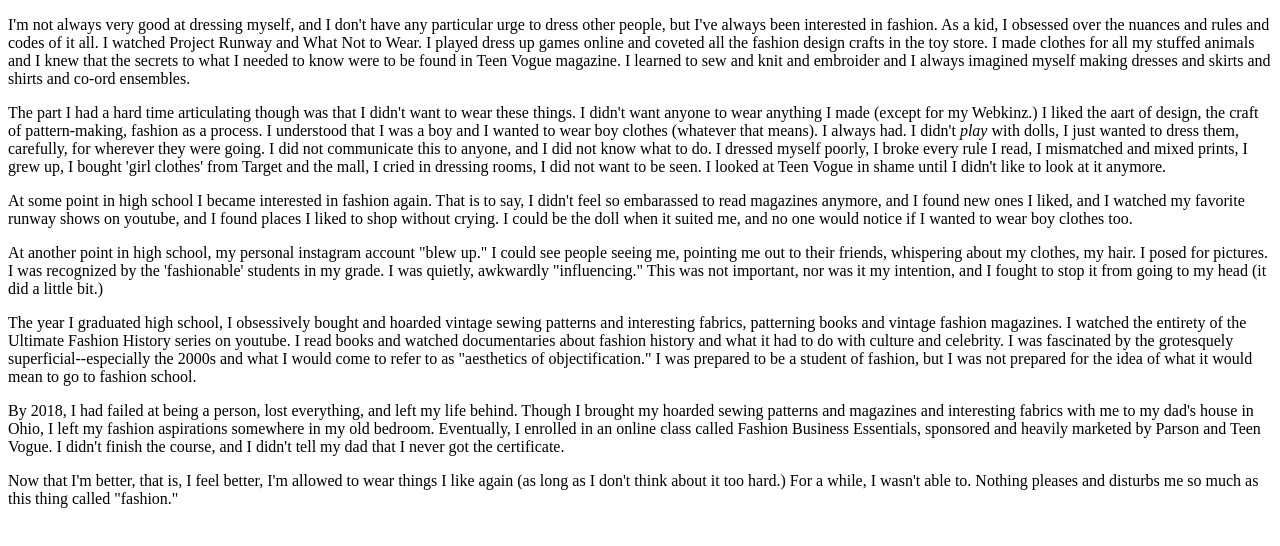
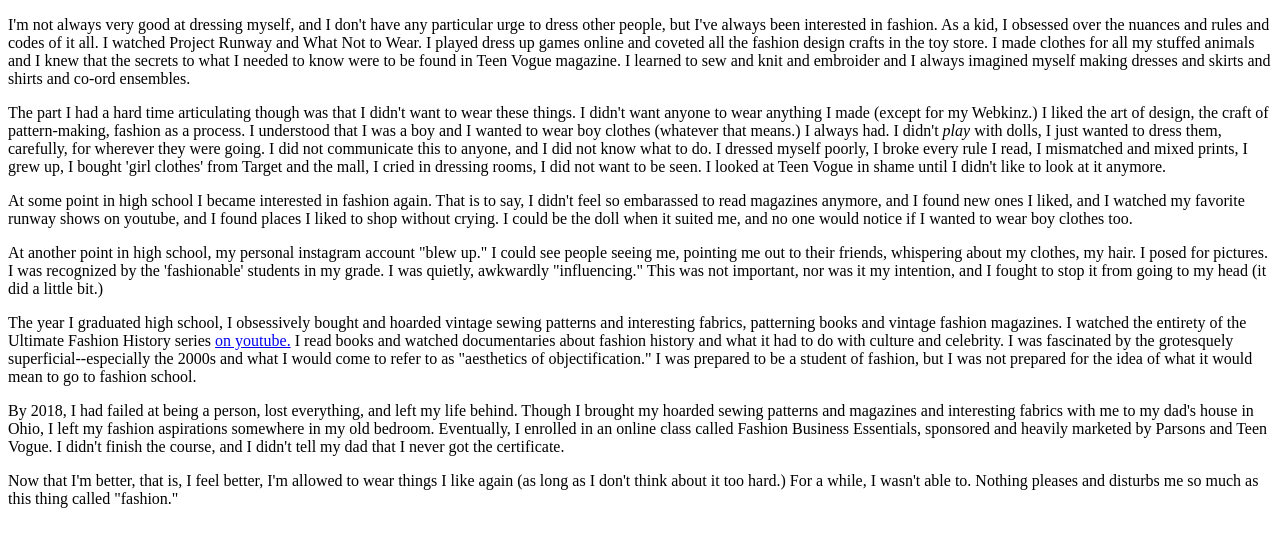
Before and after one commit to lurkyscholar/fashion, a plain HTML site: page index.html in a window 1280 px wide. Drawn offline with Linux system fonts and the light colour scheme.

Commit message:
Update index.html

```diff
--- a/index.html
+++ b/index.html
@@ -15,8 +15,8 @@ I'm not always very good at dressing myself, and I don't have any particular urg
 <p>
 The part I had a hard time articulating though was that I didn't want to wear these things.
   I didn't want anyone to wear anything I made (except for my Webkinz.)
-  I liked the aart of design, the craft of pattern-making, fashion as a process.
-  I understood that I was a boy and I wanted to wear boy clothes (whatever that means). I always had.
+  I liked the art of design, the craft of pattern-making, fashion as a process.
+  I understood that I was a boy and I wanted to wear boy clothes (whatever that means.) I always had.
   I didn't <i>play</i> with dolls, I just wanted to dress them, carefully, for wherever they were going.
   I did not communicate this to anyone, and I did not know what to do. I dressed myself poorly, I broke every rule I read, I mismatched and mixed prints, I grew up, I bought 'girl clothes' from Target and the mall, I cried in dressing rooms, I did not want to be seen.
   I looked at Teen Vogue in shame until I didn't like to look at it anymore.
@@ -31,13 +31,15 @@ I posed for pictures. I was recognized by the 'fashionable' students in my grade
 
 <p>
  The year I graduated high school, I obsessively bought and hoarded vintage sewing patterns and interesting fabrics, patterning books and vintage fashion magazines.
-  I watched the entirety of the Ultimate Fashion History series on youtube.
+  I watched the entirety of the Ultimate Fashion History series
+ <a href="https://www.youtube.com/watch?v=9FWShqR2g9o&ab_channel=TheUltimateFashionHistory" target="_blank">on youtube.</a>
+
   I read books and watched documentaries about fashion history and what it had to do with culture and celebrity.
   I was fascinated by the grotesquely superficial--especially the 2000s and what I would come to refer to as "aesthetics of objectification."
   I was prepared to be a student of fashion, but I was not prepared for the idea of what it would mean to go to fashion school.
 <p>
  By 2018, I had failed at being a person, lost everything, and left my life behind. Though I brought my hoarded sewing patterns and magazines and interesting fabrics with me to my dad's house in Ohio, I left my fashion aspirations somewhere in my old bedroom.
- Eventually, I enrolled in an online class called Fashion Business Essentials, sponsored and heavily marketed by Parson and Teen Vogue.
+ Eventually, I enrolled in an online class called Fashion Business Essentials, sponsored and heavily marketed by Parsons and Teen Vogue.
  I didn't finish the course, and I didn't tell my dad that I never got the certificate.
 
  <p> Now that I'm better, that is, I feel better, I'm allowed to wear things I like again (as long as I don't think about it too hard.) For a while, I wasn't able to.
```
